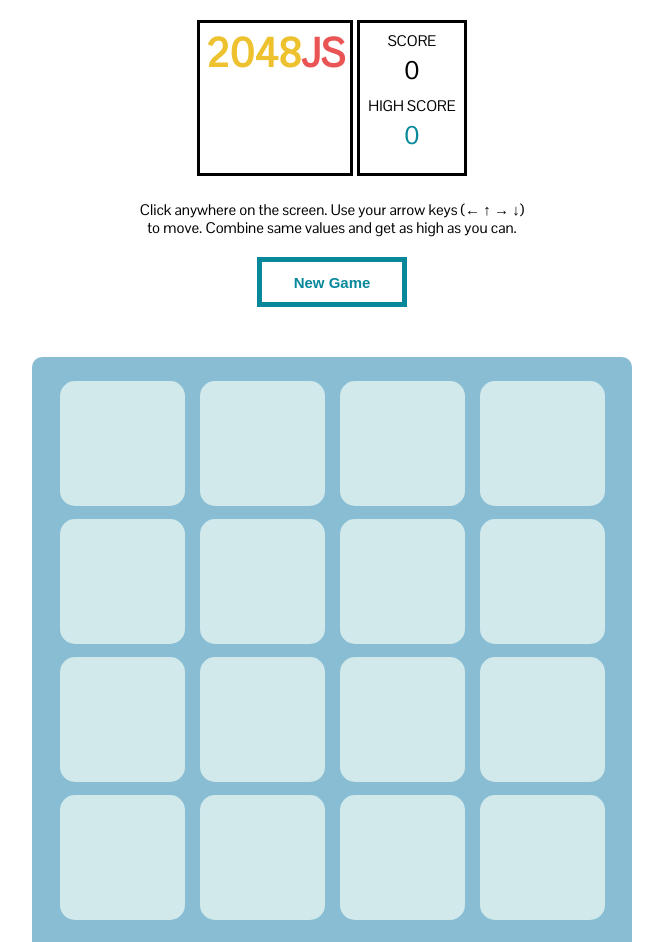
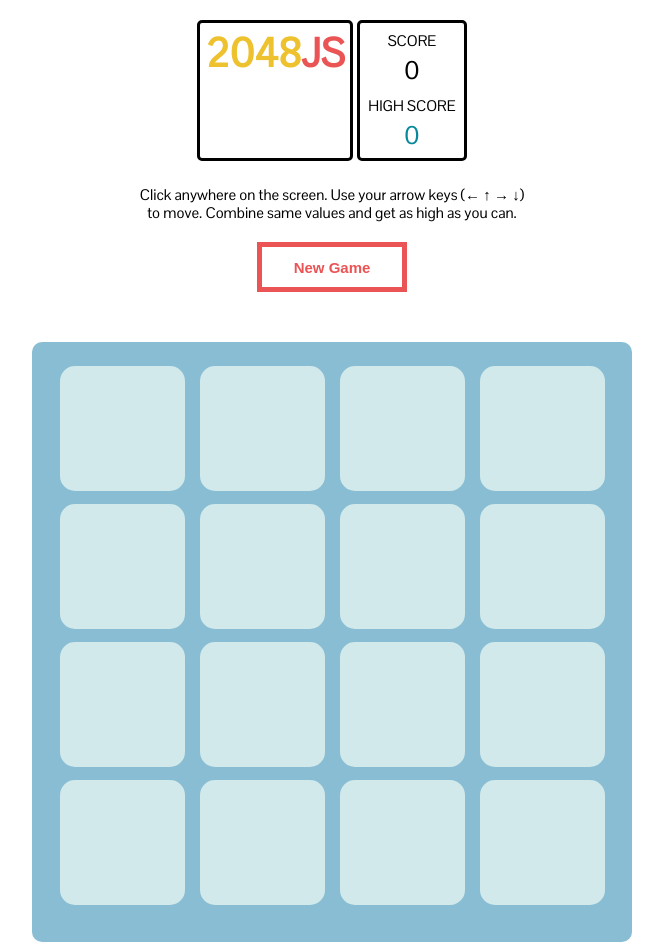
Before and after one commit to rcwestlake/2048, a website: page index.html in a window 1280 px wide. Shown: the top 942 px of the page, without its empty margins (308-971 px from the left). Drawn offline with Linux system fonts and the light colour scheme.

Commit message:
made logo smaller - WIP

```diff
--- a/styles.css
+++ b/styles.css
@@ -16,11 +16,12 @@ header {
 h1 {
   background-color: white;
   border: 3px solid #000000;
+  border-radius: 5px;
   color: #edc22e;
   display: inline-block;
   font-size: 40px;
   font-weight: 800;
-  min-height: 140px;
+  min-height: 125px;
   padding: 0 5px;
   padding-top: 10px;
   text-align: center;
@@ -33,8 +34,8 @@ h1 {
 
 button {
   background: rgba(0,0,0,0);
-  border: solid 5px #07889B;
-  color: #07889B;
+  border: solid 5px #EA5455;
+  color: #EA5455;
   display: block;
   font-size: 15px;
   font-weight: 600;
@@ -44,8 +45,7 @@ button {
 
 button:hover {
   background: rgba(0,0,0,0);
-  border: solid 8px #07889B;
-  color: #07889B;
+  border: solid 8px #EA5455;
   cursor: pointer;
 }
 
@@ -55,8 +55,9 @@ button:focus {
 
 .game-manager-container {
   border: 3px solid #000000;
+  border-radius: 5px;
   display: inline-block;
-  min-height: 150px;
+  min-height: 130px;
   padding: 0 8px;
 }
 
```
